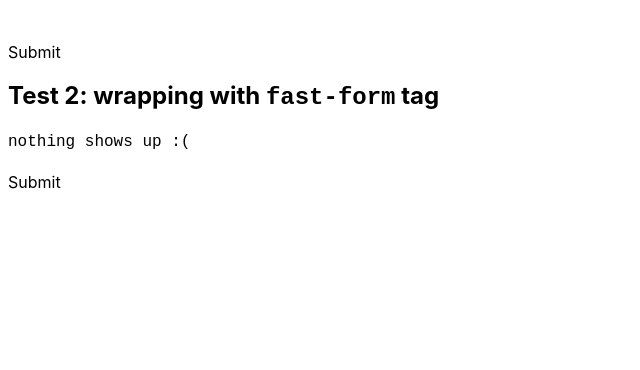
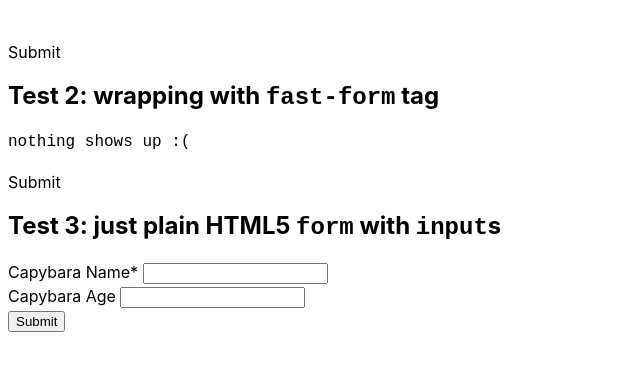
Before and after one commit to usrrname/vite-ts-fast, a website built with Vite: page index.html in a window 1280 px wide. Shown: the part 108-478 px from the top of the page, without its empty margins (0-640 px from the left). Built offline with nearby package versions, Linux system fonts and the light colour scheme; what @microsoft/fast-element would draw is missing.

Commit message:
1 file modified

```diff
--- a/index.html
+++ b/index.html
@@ -11,9 +11,8 @@
     <!-- How can I make this more reusable??? IIFE?  -->
     <script async type="text/javascript">
       window.onload = () => {
+        // Test 1
         const dogForm = document?.querySelector('#dogs');
-
-        /** Get the output element to display form data in */
         const dogOutput = document?.querySelector('#dog-output');
         const invalidDogFields = document?.querySelector('#dog-output-invalid');
 
@@ -43,7 +42,7 @@
           invalidDogFields.innerHTML =
             `<h2>Invalid Fields</h2>` + JSON.stringify(invalidNodes);
         });
-
+        // Test 2
         const catForm = document?.querySelector('#cats');
         const catOutput = document?.querySelector('output.cat-output');
         const invalidCatFields = document?.querySelector('#cat-output-invalid');
@@ -159,6 +158,21 @@
 
       <pre><output id="cat-output"></output></pre>
       <pre><output id="cat-output-invalid"></output></pre>
+
+      <h2>
+        Test 3: just plain HTML5 <code>form</code> with <code>input</code>s
+      </h2>
+      <form id="capybaras">
+        <div>
+          <label for="name">Capybara Name*</label>
+          <input id="name" name="capybara name" type="text" required />
+        </div>
+        <div>
+          <label for="age">Capybara Age</label>
+          <input id="age" name="capybara age" type="text" required />
+        </div>
+        <button type="submit">Submit</button>
+      </form>
     </div>
   </body>
 </html>
```
